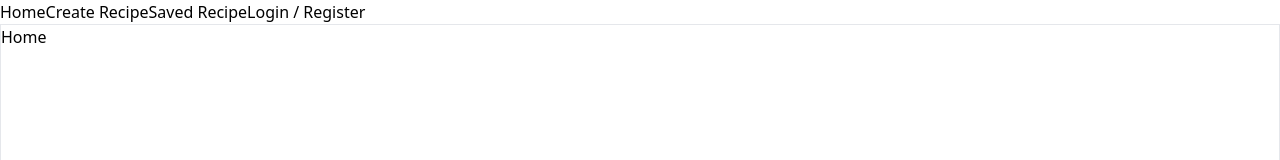
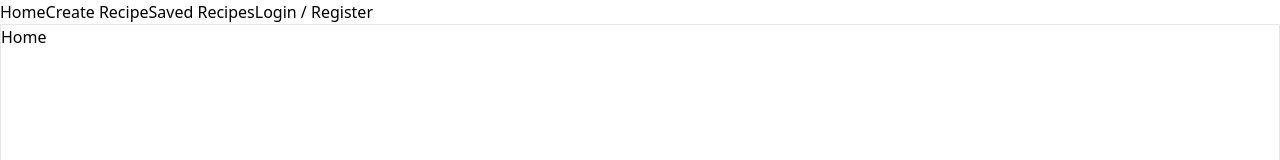
Before and after one commit to devxyn/recipe-app, a React (Vite) app in the folder client/: page / in a window 1280 px wide. Shown: the top 160 px of the page. Built offline with nearby package versions, Linux system fonts and the light colour scheme.

Commit message:
feat: fix navbar bug

```diff
--- a/client/src/component/Navbar.jsx
+++ b/client/src/component/Navbar.jsx
@@ -2,12 +2,12 @@ import { Link, useNavigate } from 'react-router-dom';
 import { useCookies } from 'react-cookie';
 
 const Navbar = () => {
-  const [cookies, setCookies] = useCookies('access_token');
+  const [cookies, setCookies] = useCookies(['access_token']);
   const navigate = useNavigate();
 
   const handleLogout = () => {
     setCookies('access_token', '');
-    window.localStorage.removeItem('userID');
+    window.localStorage.clear();
     navigate('/auth');
   };
 
@@ -15,7 +15,7 @@ const Navbar = () => {
     <nav>
       <Link to='/'>Home</Link>
       <Link to='/create-recipe'>Create Recipe</Link>
-      <Link to='/saved-recipe'>Saved Recipe</Link>
+      <Link to='/saved-recipes'>Saved Recipes</Link>
       {!cookies.access_token ? (
         <Link to='/auth'>Login / Register</Link>
       ) : (
```
